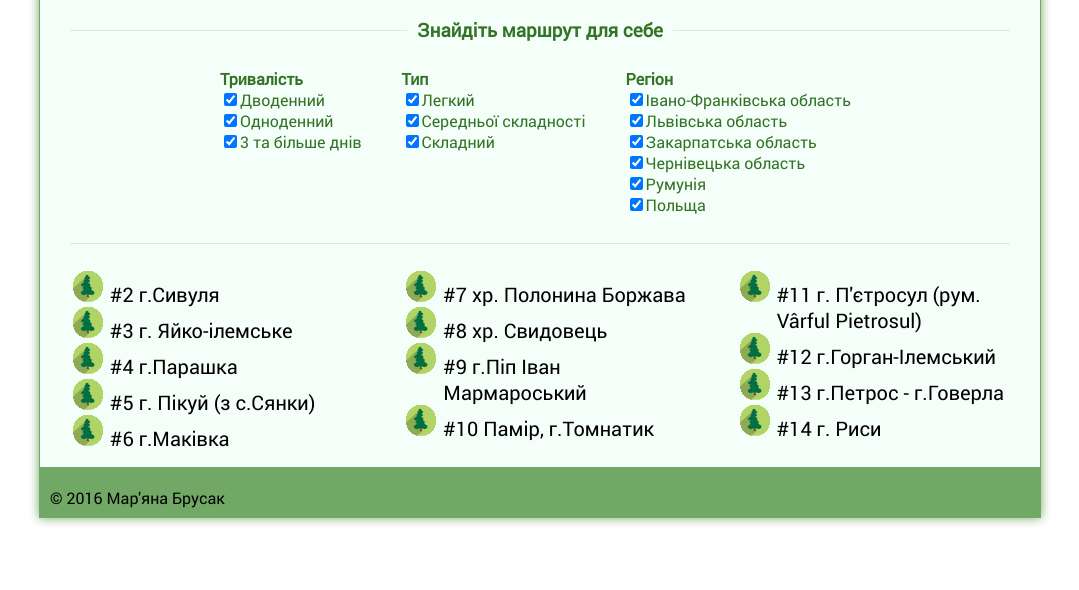
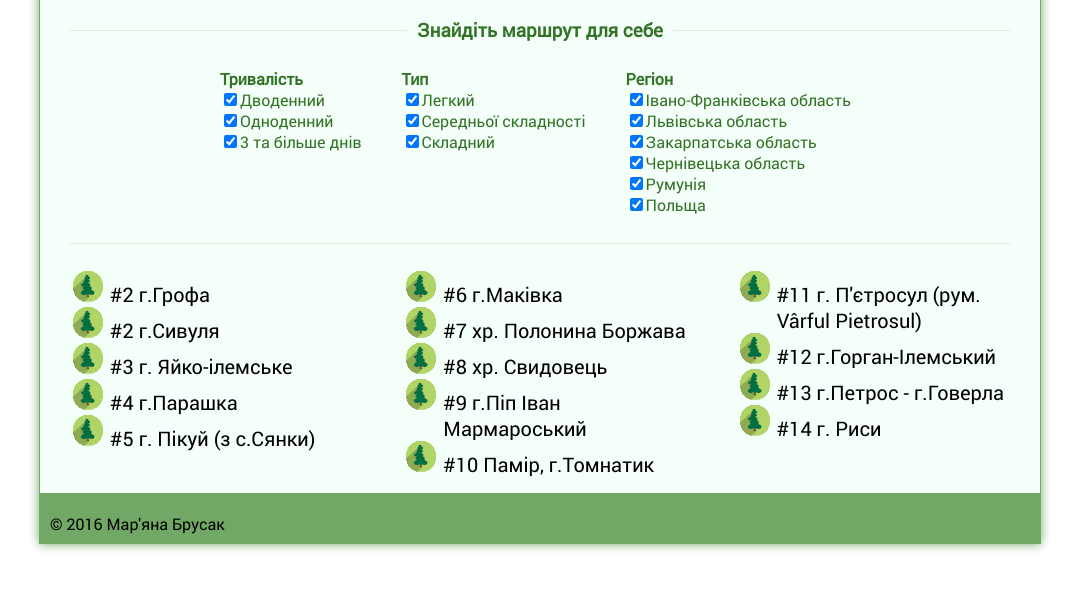
Before and after one commit to Maryana-Brusak/carpathian_trails, a website: page trails/simple_order.html in a window 1280 px wide. Shown: the part 144-734 px from the top of the page, without its empty margins (100-1179 px from the left). Drawn offline with Linux system fonts and the light colour scheme.

Commit message:
Grofa mount added

```diff
--- a/trails/simple_order.html
+++ b/trails/simple_order.html
@@ -63,6 +63,7 @@
 					</section>
 
 			<ul id="itemsToFilter">
+				<li data-type="middle" data-duration="long" data-region="if"><a href="if_trails.html#grofa">#2 г.Грофа</a></li>
 				<li data-type="hard" data-duration="long" data-region="if"><a href="if_trails.html#syvulia">#2 г.Сивуля</a></li>
 				<li data-type="middle" data-duration="2day" data-region="if"><a href="if_trails.html#jajko">#3 г. Яйко-ілемське</a></li>
 				<li data-type="easy" data-duration="1day" data-region="lv"><a href="lv_trails.html#parashka">#4 г.Парашка</a></li>
```
